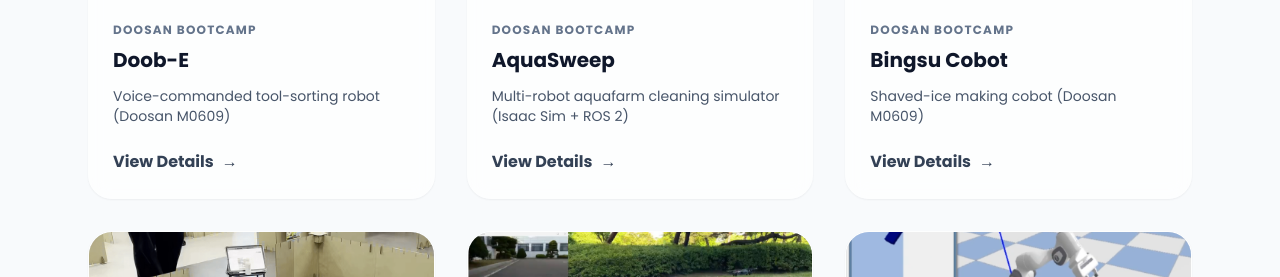
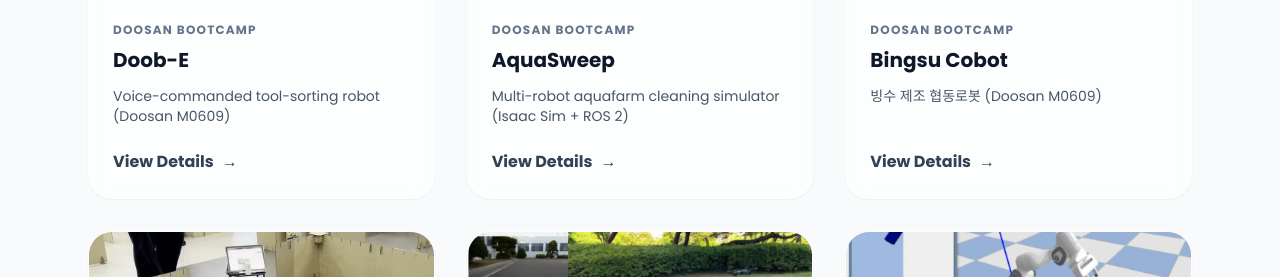
Before and after one commit to yevettee/yevettee, a Jekyll site: the page built from index.html, in a window 1280 px wide and 900 px high, scrolled down 1503 px. Shown: the part 174-451 px from the top of the window. Built offline with Jekyll 4.4.1, drawn with Linux system fonts in a browser that asks for light colours; nearby versions of some CDN libraries; some web fonts are replaced; some of the changed lines change nothing that is shown.

Commit message:
bingsu-cobot.md 업데이트

```diff
--- a/_projects/bingsu-cobot.md
+++ b/_projects/bingsu-cobot.md
@@ -1,7 +1,7 @@
 ---
 title: Bingsu Cobot
 title_kr: 빙수 제조 협동로봇
-one_liner: Shaved-ice making cobot (Doosan M0609)
+one_liner: 빙수 제조 협동로봇 (Doosan M0609)
 badge: Doosan Bootcamp
 featured: true
 order: 3
@@ -33,8 +33,6 @@
 
 Doosan M0609로 컵빙수 제조 과정을 자동화한 cobot project입니다.
 
-고객이 web에서 주문과 닉네임을 입력하면 제빙기 동작, 재료 토핑, 닉네임 손글씨 작성, 픽업 위치 전달까지 이어지는 제조 시나리오가 진행됩니다.
+고객이 Web에서 주문과 닉네임을 입력하면, 제빙부터 토핑, 닉네임 작성, 픽업 안내까지 전 과정을 자동으로 수행합니다.
 
-관리자 web에서는 24개 task 중 현재 진행 상태를 모니터링하고, 원하는 task 이동, 비상정지, 처음부터 다시 진행을 제어할 수 있습니다.
-
-외력 감지 시 로봇이 비상정지하며, 관리자 web에서 해제 후 정지된 task부터 이어서 진행할 수 있습니다.
+관리자 Web에서는 24개의 Task 진행 상태를 실시간으로 모니터링하고, 특정 Task 이동, 비상 정지, 작업 재시작을 제어할 수 있습니다. 또한 외력 감지 시 로봇을 즉시 정지하고, 해제 후 중단된 Task부터 작업을 재개할 수 있습니다.
```
